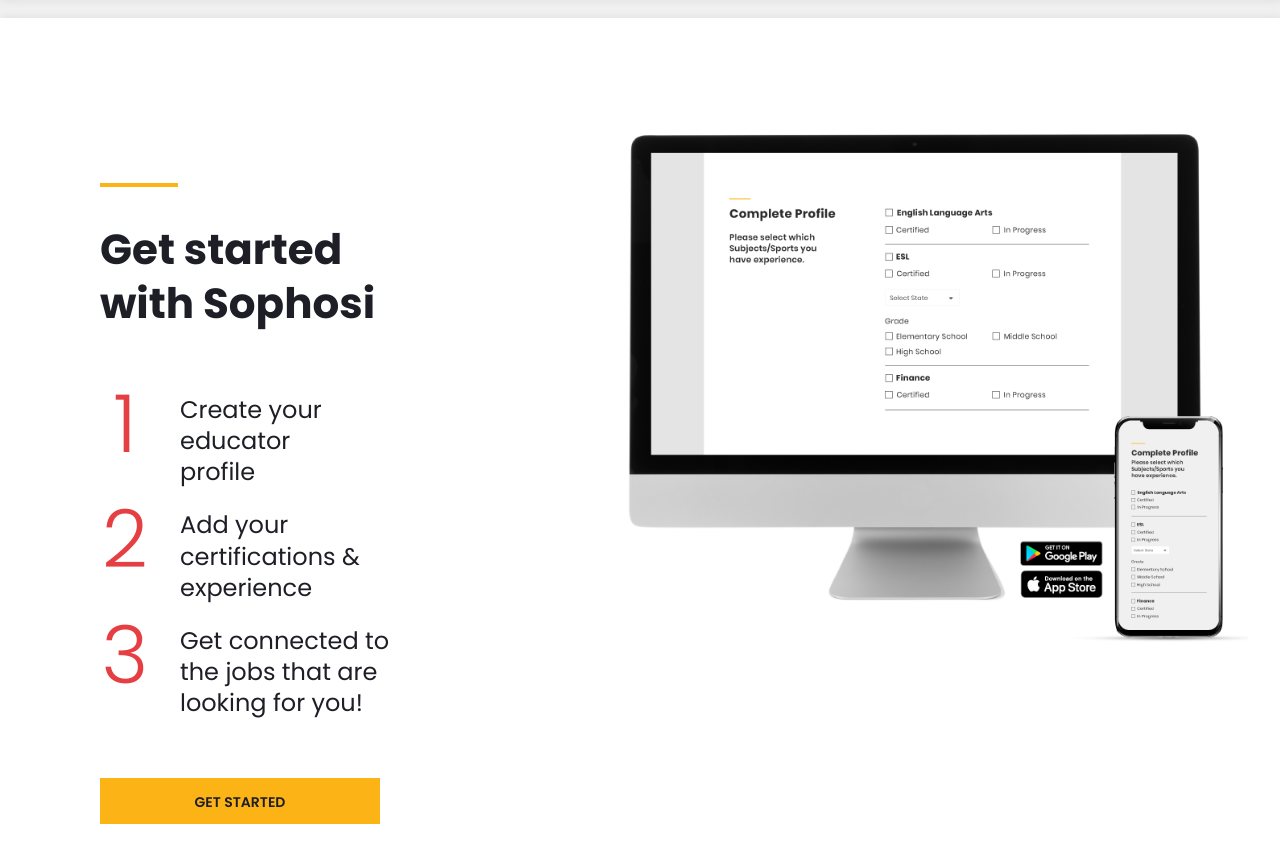
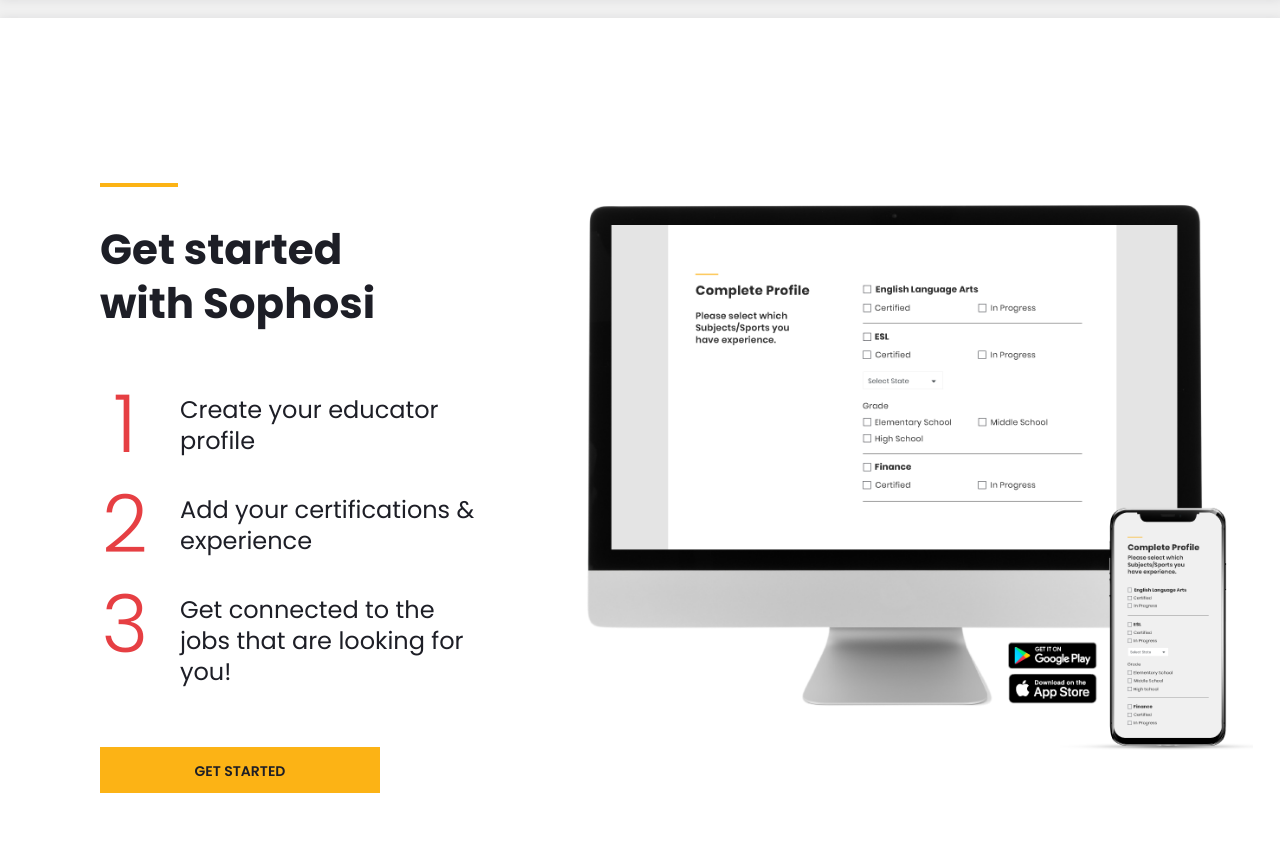
Before and after one commit to vanessarusu/sophosi, a website: page index.html in a window 1280 px wide. Shown: the part 2601-3464 px from the top of the page. Drawn offline with Linux system fonts and the light colour scheme.

Commit message:
fixing get started tablet view overflow

```diff
--- a/assets/scss/_get-started.scss
+++ b/assets/scss/_get-started.scss
@@ -23,21 +23,25 @@
 
 		.left {
 			float: left;
-			width: 45%;
-			@media (max-width: $fablet) { width: 100%; }
+			width: 40%;
+			@media (max-width: $tablet) { width: 100%; }
 		}
 
 		.right {
 			float: right;
-			width: 54%;
-			@media (max-width: $fablet) { width: 100%; }
+			width: 58%;
+			@media (max-width: $tablet) { width: 100%; }
 			margin-right: -10px;
 			margin-top: -60px;
-			@media (max-width: $fablet) { margin: 0px auto 30px; }
+			@media (max-width: $tablet) { margin: 0px auto 30px; }
 
 			img {
 				max-width: 110%;
-				@media (max-width: $fablet) { max-width: 100%; }
+				margin-top: 70px;
+				@media (max-width: $tablet) {
+					max-width: 100%;
+					margin-top: 0;
+				}
 			}
 		}
 
@@ -71,7 +75,7 @@
 			}
 
 			p {
-				max-width: 300px;
+				max-width: 375px;
 				padding-top: 22px;
 				font-size: 24px;
 
@@ -102,16 +106,20 @@
 body.refreshed-lp.administrator {
 
 	#getStartedPanel {
+
 		[class^="step-"] {
 			span {
 				color: $sophosi-yellow;
 			}
 		}
+
 		.step-three span {
 			height: 220px;
-			@media (max-width: $small-desktop) { height: 115px; }
+			@media (max-width: $small-desktop) { height: 140px; }
+			@media (max-width: $tablet) { height: 75px; }
 			@media (max-width: $fablet) { height: unset; }
 		}
+
 		.button {
 			@include button(14px, $sophosi-red);
 			color: $white;
```
Also changed, not shown: assets/css/style.css.
